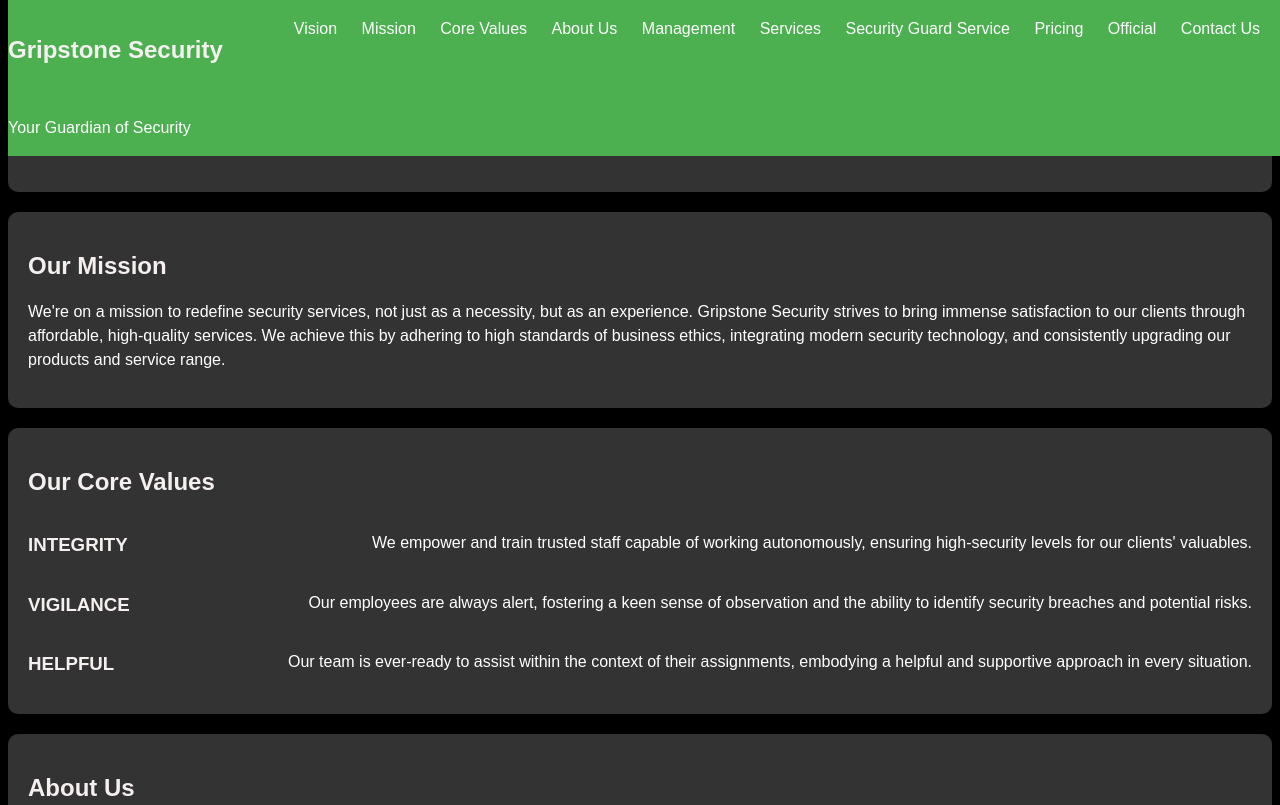
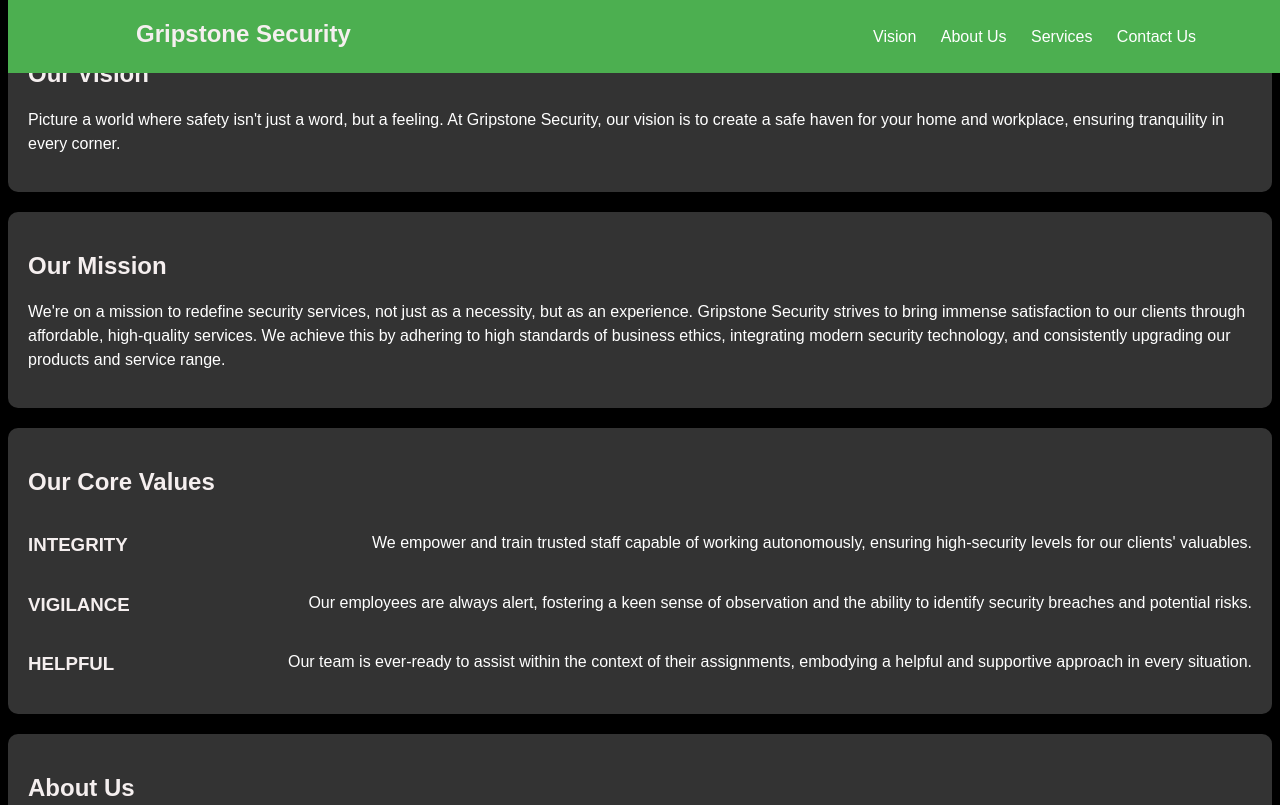
Before and after one commit to alvinphiri/Gripstone, a plain HTML site: page index.html in a window 1280 px wide. Shown: the top 805 px of the page. Drawn offline with Linux system fonts and the light colour scheme.

Commit message:
a lot of changes

```diff
--- a/css/style.css
+++ b/css/style.css
@@ -11,12 +11,13 @@ header {
     position: fixed;
     width: 100%;
     top: 0;
+    z-index: 5000;
 }
 
 header.scrolled {
-    height: 100px;
+    height: fit-content;
     overflow-y: hidden;
-
+    z-index: 5000;
     transition: background-color 0.3s, height 3s;
 }
 
@@ -24,9 +25,15 @@ h1 {
     margin: 0;
     padding: 0;
     font-size: 24px;
-    line-height: 100px;
+
 }
+.nav-logo{
+    display: block;
+    margin-left: 10%;
+    padding-top:20px;
+    padding-bottom: 25px;
 
+}
 .scroll-to-top {
     position: fixed;
     bottom: 20px;
@@ -43,8 +50,8 @@ h1 {
 nav {
     position: fixed;
     width: 100%;
-    top: 0;
-    right: 0;
+    top: 1%;
+    right: 5%;
     text-align: right;
     padding: 20px;
     z-index: 1001;
--- a/index.html
+++ b/index.html
@@ -9,23 +9,20 @@
 <body>
     <body>
         <header>
-            <h1>Gripstone Security</h1>
-            <nav>
+            <div class="nav-logo">
+                 <h1>Gripstone Security</h1>
+            </div>
+
+            <nav class="nav-links">
                 <a href="#vision">Vision</a>
-                <a href="#mission">Mission</a>
-                <a href="#core-values">Core Values</a>
                 <a href="#about">About Us</a>
-                <a href="#management">Management</a>
                 <a href="#services">Services</a>
-                <a href="#security-guard-service">Security Guard Service</a>
-                <a href="#pricing">Pricing</a>
-                <a href="#official">Official</a>
                 <a href="#contact">Contact Us</a>
             </nav>
 
             <!-- Scroll-to-Top Button -->
             <div class="scroll-to-top">&#9650; Scroll to Top</div>
-            <p>Your Guardian of Security</p>
+
 
         </header>
 
```
